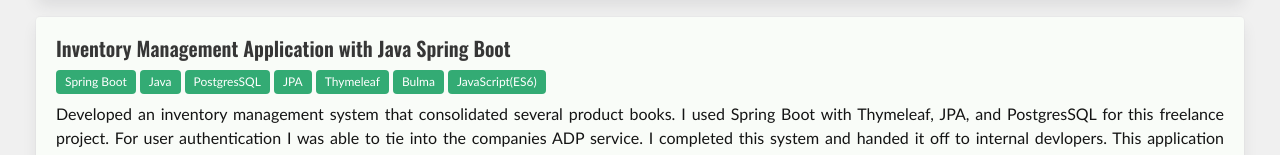
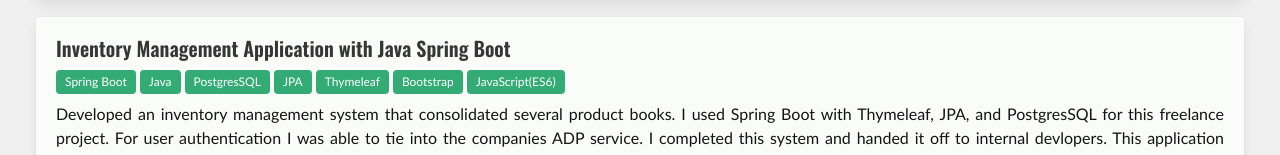
Before and after one commit to joshbutkovic/portfolio, a Next.js app: page /professional-experience in a window 1280 px wide. Shown: the part 1690-1845 px from the top of the page. Built offline with nearby package versions, Linux system fonts and the light colour scheme.

Commit message:
changing metadata and updating the experiences tab

```diff
--- a/components/Experience/Experience.scss
+++ b/components/Experience/Experience.scss
@@ -20,9 +20,6 @@
         p {
             color: #141414;
             text-align: justify;
-            //@media screen and (max-width: 768px) {
-            //    padding: 1rem;
-            //}
         }
     }
 }
--- a/components/Experience/Experiences.json
+++ b/components/Experience/Experiences.json
@@ -45,7 +45,7 @@
     {
         "id": "8",
         "title": "Inventory Management Application with Java Spring Boot",
-        "tech": ["Spring Boot", "Java", "PostgresSQL", "JPA", "Thymeleaf", "Bulma", "JavaScript(ES6)"],
+        "tech": ["Spring Boot", "Java", "PostgresSQL", "JPA", "Thymeleaf", "Bootstrap", "JavaScript(ES6)"],
         "description": "Developed an inventory management system that consolidated several product books.  I used Spring Boot with Thymeleaf, JPA, and PostgresSQL for this freelance project.  For user authentication I was able to tie into the companies ADP service.  I completed this system and handed it off to internal devlopers.  This application helped automate manual spreadhseet entry tasks that were previoulsy perfomed."
     }
 ]
--- a/components/Layout/DocumentHead.tsx
+++ b/components/Layout/DocumentHead.tsx
@@ -9,7 +9,7 @@
     return (
         <Head>
             <title>{title}</title>
-            <meta name="description" content="Real Food Table" />
+            <meta name="description" content="Josh Butkovic's Online Portfolio" />
             <meta name="og:title" property="og:title" content="Josh Butkovic's Online Portfolio"></meta>
             <meta charSet="utf-8" key="charSet" />
             <meta name="viewport" content="initial-scale=1.0, width=device-width" key="viewport" />
```
Also changed, not shown: deploy-instructions.txt (added).
